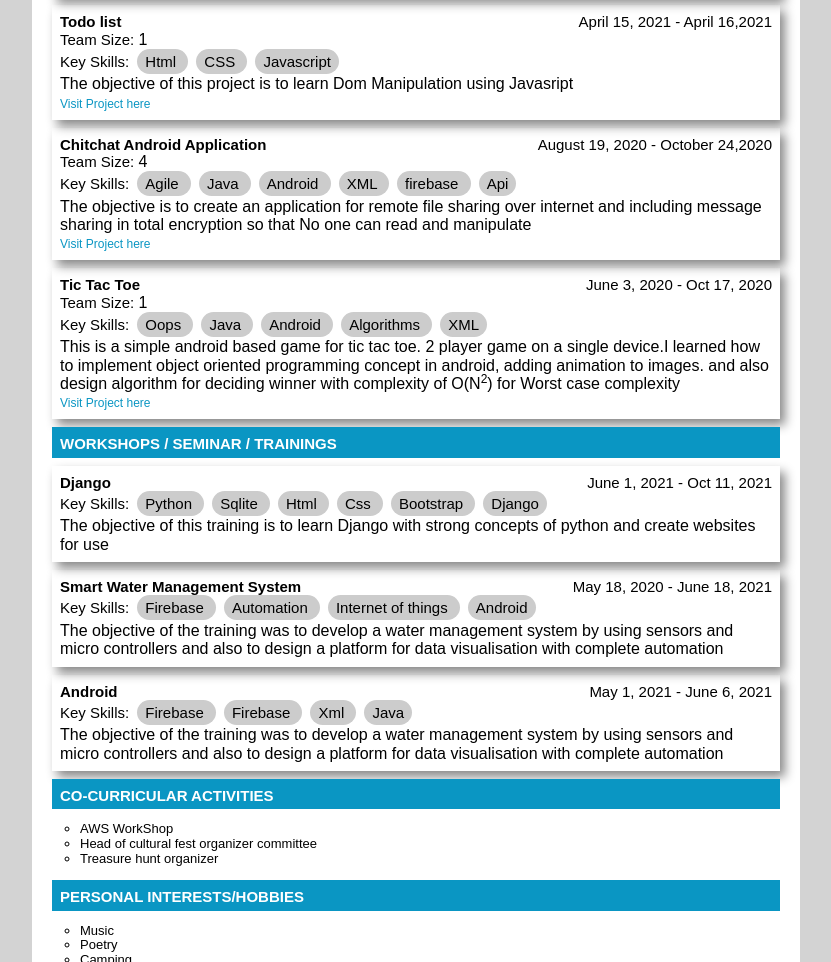
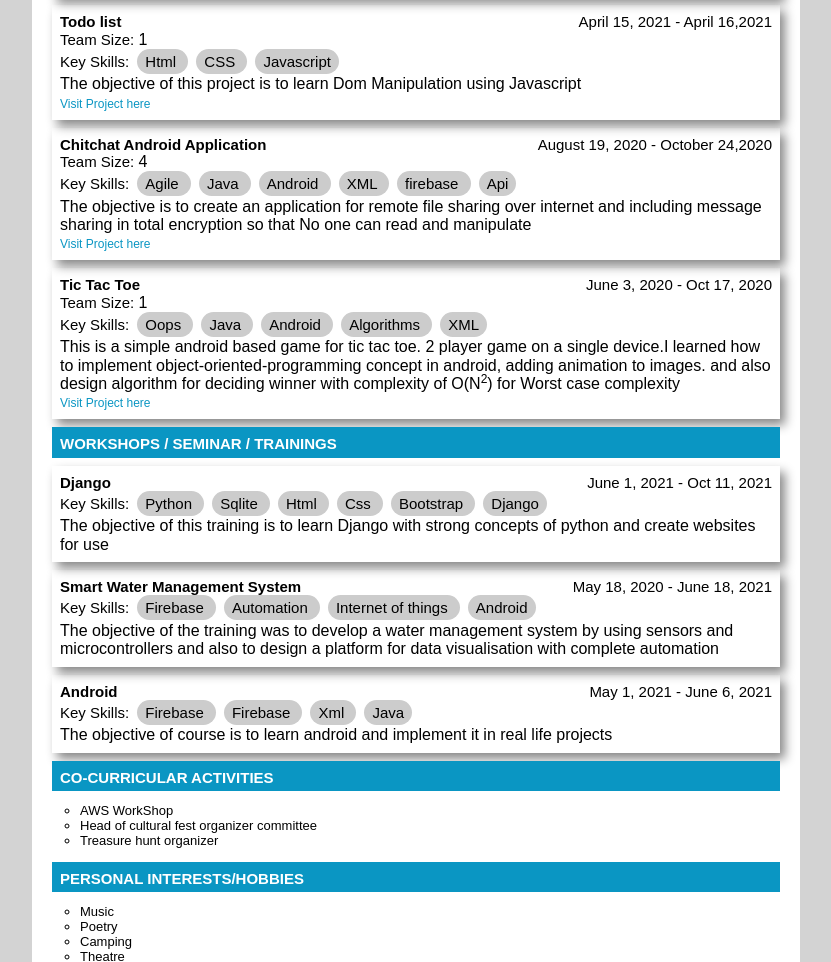
Before and after one commit to nik-1207/resume, a website built with Parcel: page index.html in a window 1280 px wide. Shown: the part 1303-2265 px from the top of the page, without its empty margins (224-1055 px from the left). Built offline with nearby package versions, Linux system fonts and the light colour scheme.

Commit message:
update android learning description

```diff
--- a/index.html
+++ b/index.html
@@ -310,7 +310,7 @@
         </span>
       </div>
       <span class="project-description">
-        The objective of this project is to learn Dom Manipulation using Javasript
+        The objective of this project is to learn Dom Manipulation using Javascript
       </span>
       <div style="font-size: 12px;margin-top:4px">
         <a href="https://nik-1207.github.io/todoList/">Visit Project here</a>
@@ -392,7 +392,7 @@
         </span>
       </div>
       <span class="project-description">
-        This is a simple android based game for tic tac toe. 2 player game on a single device.I learned how to implement object oriented programming concept in android, adding animation to images. and also design algorithm for deciding winner with complexity of O(N<sup>2</sup>) for Worst case complexity
+        This is a simple android based game for tic tac toe. 2 player game on a single device.I learned how to implement object-oriented-programming concept in android, adding animation to images. and also design algorithm for deciding winner with complexity of O(N<sup>2</sup>) for Worst case complexity
       </span>
       <div style="font-size: 12px;margin-top:4px">
         <a href="https://github.com/nik-1207/TicTacToe/releases/download/v1.0.0/tictactoe.apk">Visit Project here</a>
@@ -462,7 +462,7 @@
         </span>
       </div>
       <span class="project-description">
-        The objective of the training was to develop a water management system by using sensors and micro controllers and also to design a platform for data visualisation with complete automation
+        The objective of the training was to develop a water management system by using sensors and microcontrollers and also to design a platform for data visualisation with complete automation
       </span>
     </div>
     <div class="project-card">
@@ -490,7 +490,7 @@
         </span>
       </div>
       <span class="project-description">
-        The objective of the training was to develop a water management system by using sensors and micro controllers and also to design a platform for data visualisation with complete automation
+        The objective of course is to learn android and implement it in real life projects
       </span>
     </div>
   </div>
```
